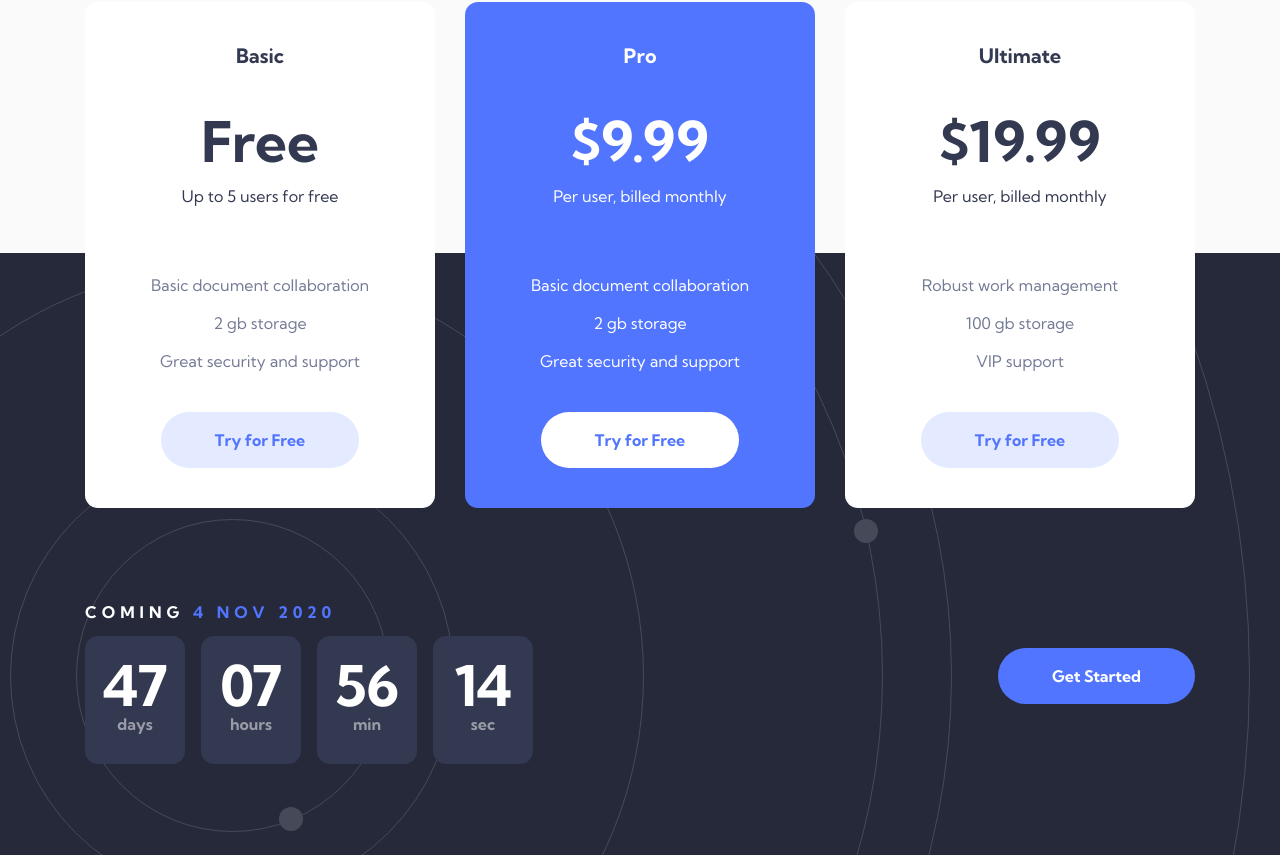
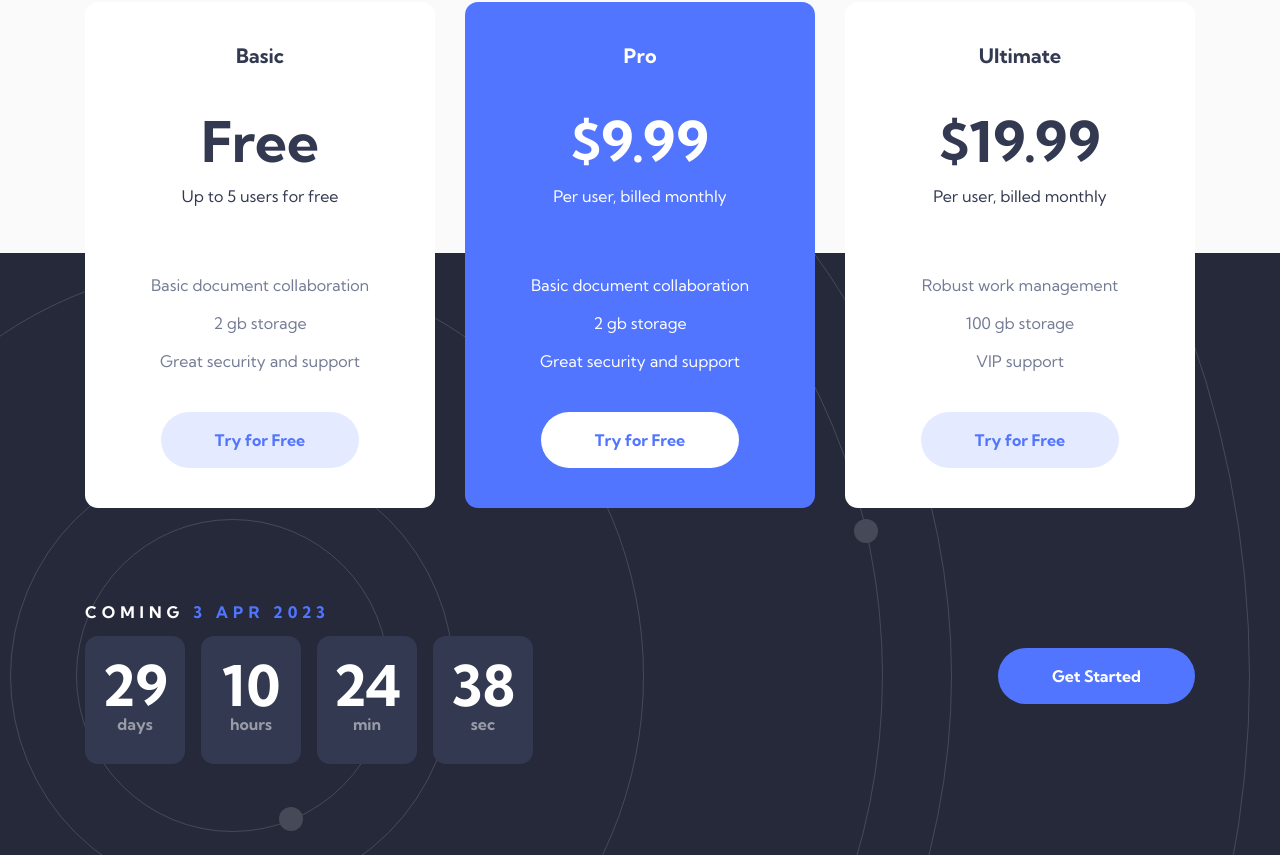
Before and after one commit to DHolets99/Coming_Soon, a plain HTML site: page index.html in a window 1280 px wide. Shown: the part 921-1776 px from the top of the page. Drawn offline with Linux system fonts and the light colour scheme.

Commit message:
feat: implement timer

```diff
--- a/index.html
+++ b/index.html
@@ -72,12 +72,12 @@
 
     <div class="wrapper">
       <div class="timer">
-        <p class="timer__desc">Coming <span>4 Nov 2020</span></p>
+        <p class="timer__desc">Coming <span></span></p>
         <div class="timer__cards">
-          <div class="timer__card card__days"><span>47</span> Days</div>
-          <div class="timer__card card__hours"><span>07</span> Hours</div>
-          <div class="timer__card card__min"><span>56</span> Min</div>
-          <div class="timer__card card__sec"><span>14</span> Sec</div>
+          <div class="timer__card card__days"><span></span> Days</div>
+          <div class="timer__card card__hours"><span></span> Hours</div>
+          <div class="timer__card card__min"><span></span> Min</div>
+          <div class="timer__card card__sec"><span></span> Sec</div>
         </div>
       </div>
       <button class="footer__button button button_blue">Get Started</button>
@@ -90,5 +90,6 @@
   <!-- If you're choosing to make this date dynamic, set it to 30 days in the future from the moment the visitor views the page -->
 
   <!-- If you're choosing to make this timer dynamic, have it countdown from the date you set above -->
+<script src="./js/index.js"></script>
 </body>
 </html>
--- /dev/null
+++ b/js/index.js
@@ -0,0 +1,36 @@
+const date = document.querySelector('.timer__desc > span');
+const days = document.querySelector('.card__days span');
+const hours = document.querySelector('.card__hours span');
+const minutes = document.querySelector('.card__min span');
+const seconds = document.querySelector('.card__sec span');
+
+let today = new Date();
+let eventDate = new Date(today.setDate(today.getDate() + 30));
+
+date.innerHTML = getEventDate();
+
+function getEventDate() {
+    let day = eventDate.getDate();
+    let month = eventDate.getMonth();
+    let year = eventDate.getFullYear();
+    let monthes = ['Jan', 'Feb', 'Mar', 'Apr', 'May', 'Jun', 'Jul', 'Aug', 'Sep', 'Oct','Nov', 'Dec'];
+    return `${day} ${monthes[month]} ${year}`;
+}
+
+function timer() {
+    let diff = new Date(eventDate.getFullYear(), eventDate.getMonth(), eventDate.getDate()) - new Date();
+
+    if (diff <= 0) {
+        clearInterval(timer);
+    }
+    let day = Math.floor(diff / 1000 / 60 / 60 / 24);
+    let hour = Math.floor((diff / 1000 / 60 / 60) % 24);
+    let min = Math.floor((diff / 1000 / 60 ) % 60);
+    let sec = Math.floor((diff / 1000) % 60);
+    days.innerHTML = day < 10 ? '0' + day : day;
+    hours.innerHTML = hour < 10 ? '0' + hour : hour;
+    minutes.innerHTML = min < 10 ? '0' + min : min;
+    seconds.innerHTML = sec < 10 ? '0' + sec : sec;
+}
+
+setInterval(timer, 1000);
```
